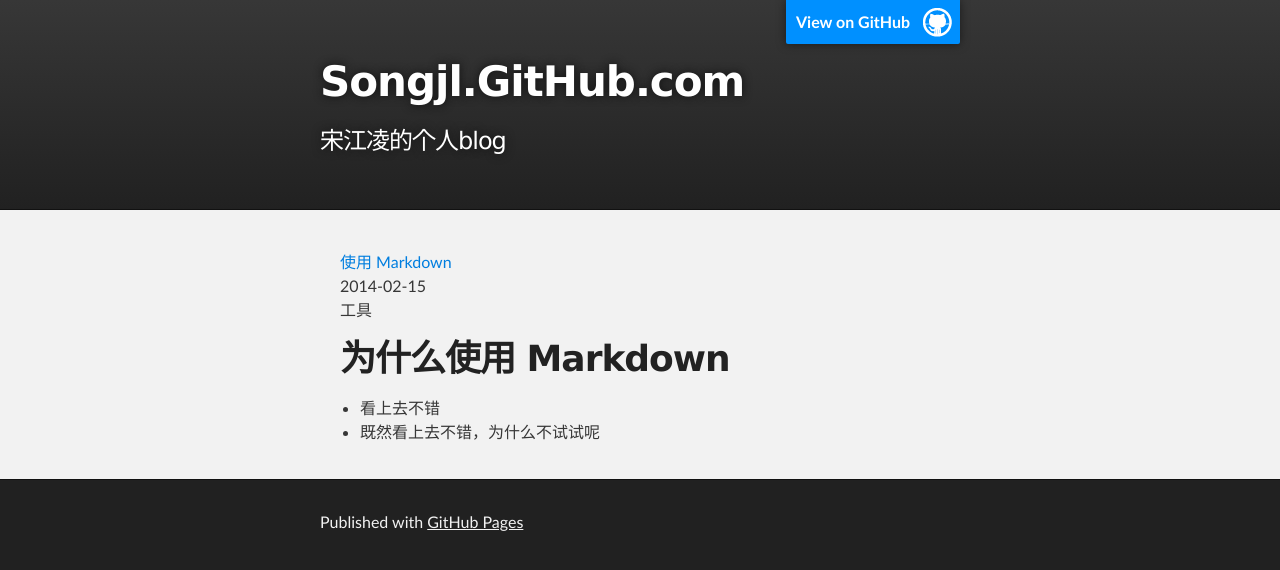
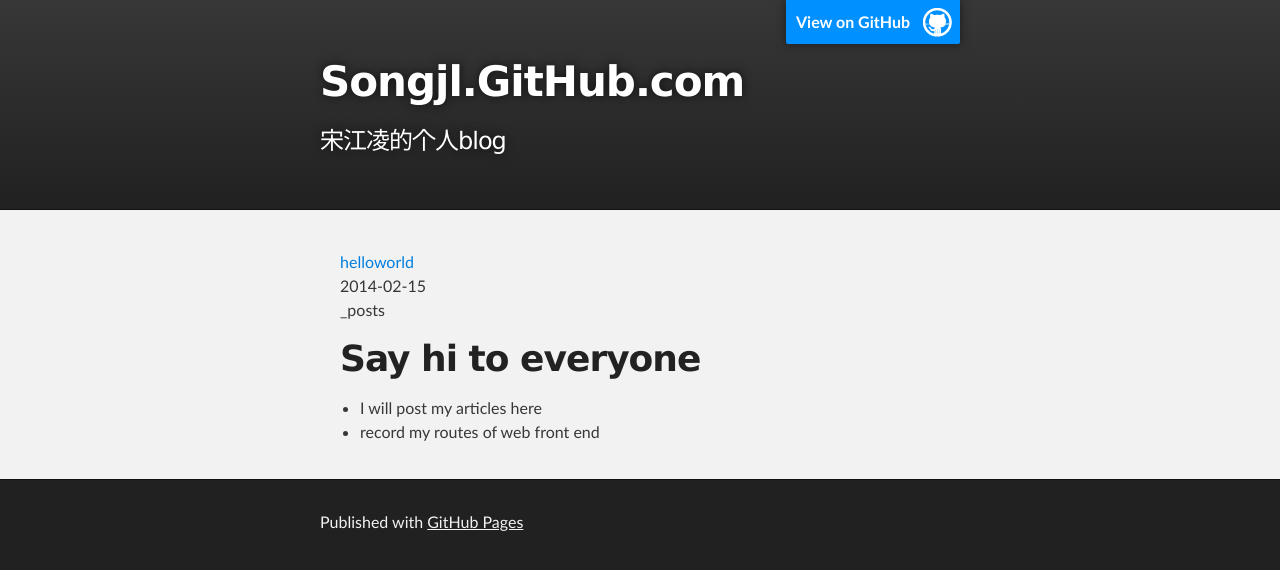
Before and after one commit to songjl/songjl.github.com, a Jekyll site: the page built from index.html, in a window 1280 px wide. Shown: the top 570 px of the page. Built offline with Jekyll 4.4.1, drawn with Linux system fonts in a browser that asks for light colours; Markdown is read by kramdown in place of the engine named in the settings; the list of posts is cut into pages by our own code.

```diff
--- a/_posts/2014-02-15-github-jeklly.md
+++ b/_posts/2014-02-15-github-jeklly.md
@@ -1,14 +1,14 @@
 ---
 layout: default
-title: 使用 Markdown
-category: 工具
+title: helloworld
+category: _posts
 comments: true
 ---
 
-# 为什么使用 Markdown
+# Say hi to everyone
 
-* 看上去不错
-* 既然看上去不错，为什么不试试呢
+* I will post my articles here
+* record my routes of web front end
 
 
-# 如何使用 Markdown
+# Say hi to everyone
```
